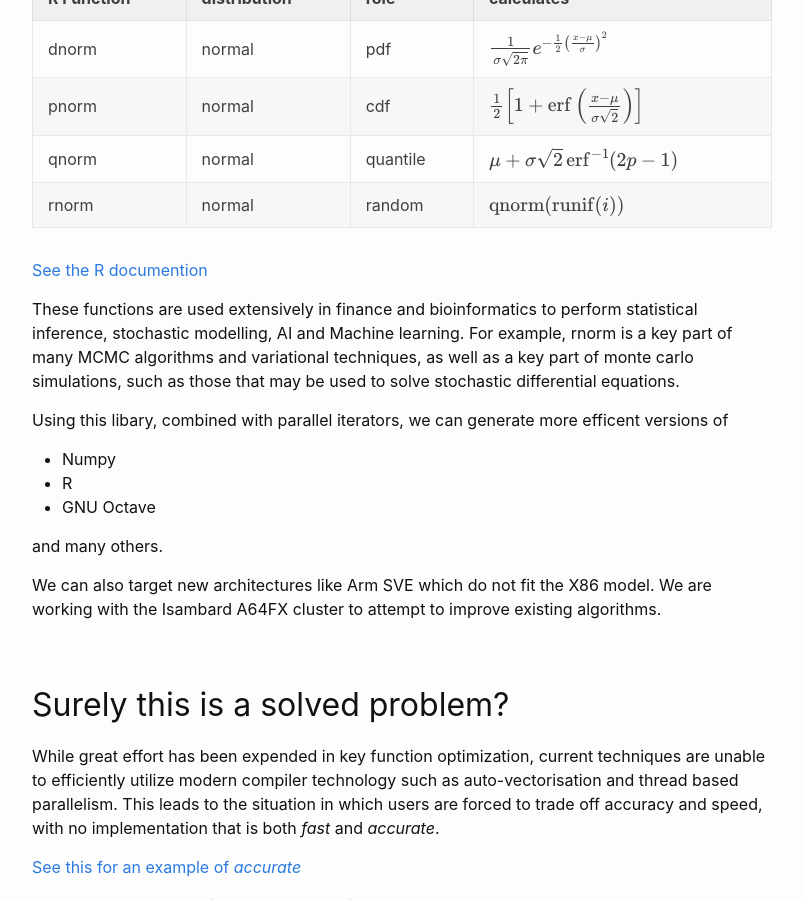
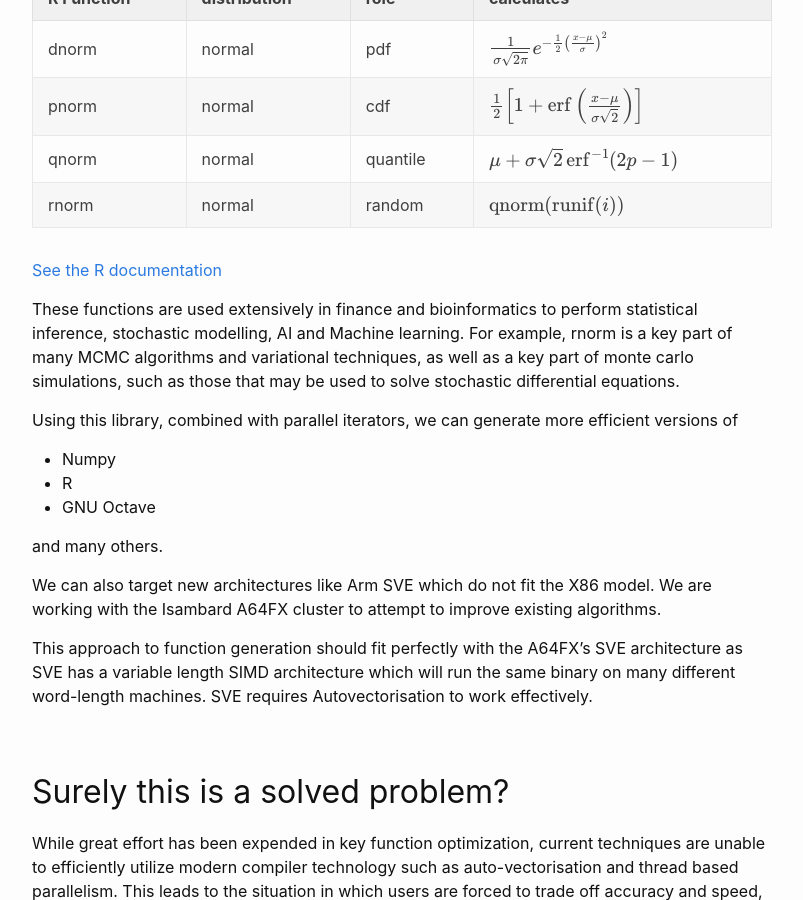
Before and after one commit to atomicincrement/atomicincrement.github.io, a Jekyll site: the page built from _posts/2021-11-18-polynomial-approximation.md, in a window 1280 px wide and 900 px high, scrolled down 974 px. Shown: the whole window, without its empty margins (238-1041 px from the left). Built offline with Jekyll 4.4.1, drawn with Linux system fonts in a browser that asks for light colours.

Commit message:
Spelling corrections (cSpell) and more SVE content

```diff
--- a/_posts/2021-11-18-polynomial-approximation.md
+++ b/_posts/2021-11-18-polynomial-approximation.md
@@ -34,13 +34,13 @@ While improving these functions has a lot of value, we are currently focusing mo
 | qnorm      | normal | quantile | $$\mu+\sigma\sqrt{2} \operatorname{erf}^{-1}(2p-1)$$|
 | rnorm      | normal | random | $$ \operatorname{qnorm}(\operatorname{runif}(i)) $$|
 
-[See the R documention](https://stat.ethz.ch/R-manual/R-devel/library/stats/html/Normal.html)
+[See the R documentation](https://stat.ethz.ch/R-manual/R-devel/library/stats/html/Normal.html)
 
 These functions are used extensively in finance and bioinformatics to perform statistical
 inference, stochastic modelling, AI and Machine learning. For example, rnorm is a key part of many
 MCMC algorithms and variational techniques, as well as a key part of monte carlo simulations, such as those that may be used to solve stochastic differential equations.
 
-Using this libary, combined with parallel iterators, we can generate more efficent versions of
+Using this library, combined with parallel iterators, we can generate more efficient versions of
 
 * Numpy
 * R
@@ -51,6 +51,11 @@ and many others.
 We can also target new architectures like Arm SVE which do not fit the X86 model.
 We are working with the Isambard A64FX cluster to attempt to improve existing
 algorithms.
+
+This approach to function generation should fit perfectly with the A64FX's SVE
+architecture as SVE has a variable length SIMD architecture which will run
+the same binary on many different word-length machines. SVE requires
+Autovectorisation to work effectively.
 
 ## Surely this is a solved problem?
 
```
